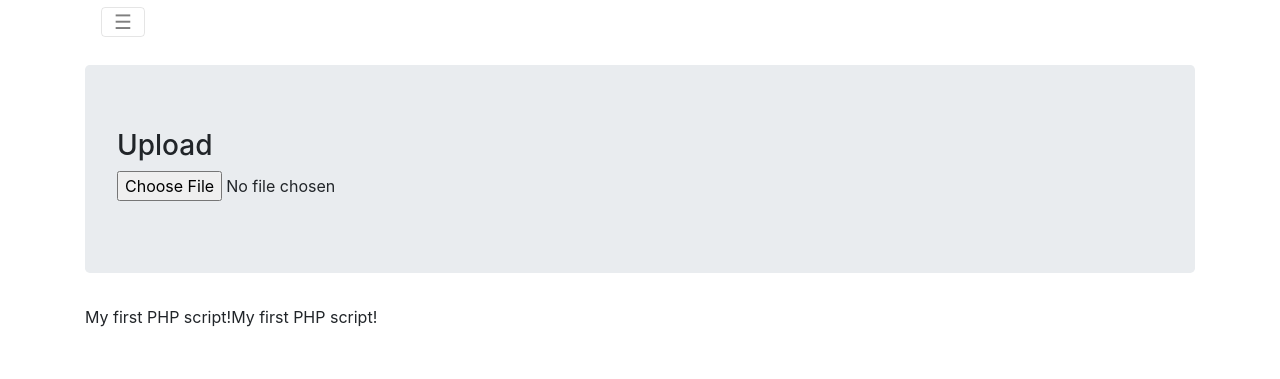
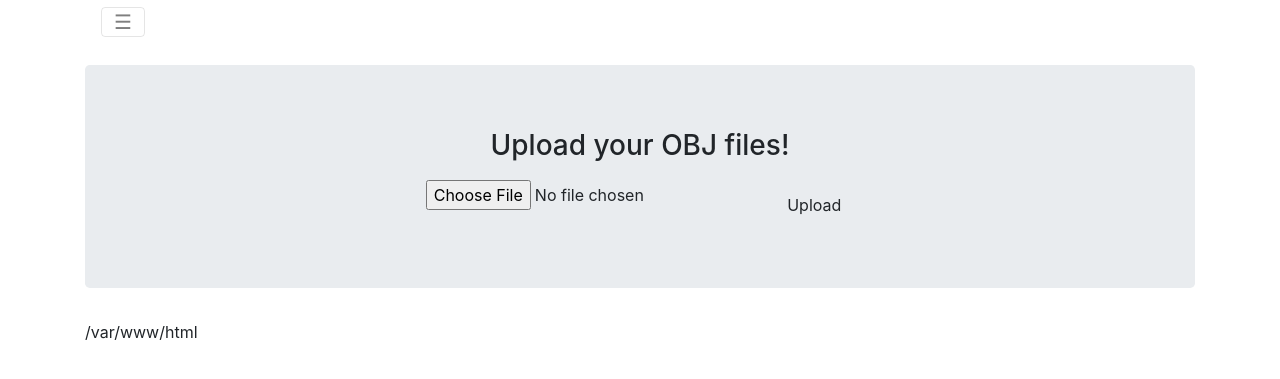
Before and after one commit to andreykaipov/Geom-SE, a PHP site: page / in a window 1280 px wide. Shown: the part 21-400 px from the top of the page. Run offline with PHP 8.4, Linux system fonts and the light colour scheme; some libraries are stand-ins or nearby versions.

Commit message:
Add PHP script to upload files.

```diff
--- a/index.php
+++ b/index.php
@@ -36,6 +36,9 @@
                         <a class="nav-link" href="#">Browse</a>
                     </li>
                     <li class="nav-item">
+                        <a class="nav-link" href="obj_viewer">OBJ Viewer</a>
+                    </li>
+                    <li class="nav-item">
                         <a class="nav-link" href="#">About</a>
                     </li>
                 </ul>
@@ -44,20 +47,23 @@
 
         <!-- Main component for a primary marketing message or call to action -->
         <div class="jumbotron">
-        <h3>Upload</h3>
-        <label id="i-file" class="file">
-          <input type="file" id="file">
+            <h3>Upload your OBJ files!</h3>
+            <form action="upload.php" method="post" enctype="multipart/form-data" id="upload">
+                <label class="file">
+                    <input type="file" name="fileToUpload" id="fileToUpload">
                     <span class="file-custom"></span>
                 </label>
+
+                <input style="margin-top: 15px;" class="btn btn-primary-outline" type="submit" value="Upload" name="submit">
+            </form>
         </div>
 
+
+    </form>
     <?php
-        include 'ChromePhp.php';
-        ChromePhp::log('Hello console!');
-        ChromePhp::log($_SERVER);
-        ChromePhp::warn('something went wrong!');
-        echo "My first PHP script!";
-        print "My first PHP script!";
+
+    // current directory
+    echo getcwd() . "\n";
     ?>
 
 </div> <!-- /container -->
@@ -69,6 +75,16 @@
 <script src="https://ajax.googleapis.com/ajax/libs/jquery/2.1.4/jquery.min.js"></script>
 <script src="https://maxcdn.bootstrapcdn.com/bootstrap/4.0.0-alpha.2/js/bootstrap.min.js" integrity="sha256-GMscmjNs6MbZvXG2HRjP3MpdOGmXv078SRgH7M723Mc= sha512-1wnhBRtA+POGVA0yREk2RlDbJEdkNvMuRBGjT1FCI5wXmpiQHZWDIB8MpANBWM/GKSPDgCA/7HTrAIFgv70/Jw==" crossorigin="anonymous"></script>
 
-    <script src="upload.js"></script>
+
+    <script>
+        var fileName;
+        $('input[type="file"]').change(function(e){
+            fileName = e.target.files[0].name;
+        });
+        $('#upload').on('change', function () {
+            document.styleSheets[0].addRule('label .file-custom:after', 'content: "' + fileName + '";');
+        });
+    </script>
+
 </body>
 </html>
--- a/navbar.css
+++ b/navbar.css
@@ -6,3 +6,11 @@ body {
 .navbar {
   margin-bottom: 20px;
 }
+
+.jumbotron {
+    text-align: center;
+}
+
+.jumbotron .file {
+    text-align: left;
+}
--- a/obj_viewer/index.html
+++ b/obj_viewer/index.html
@@ -8,7 +8,7 @@
     <meta name="description" content="">
     <meta name="author" content="">
 
-    <title>.obj Viewer</title>
+    <title>OBJ Viewer</title>
 
     <!-- jQuery UI CSS -->
     <!-- <link rel="stylesheet" type="text/css" href="https://code.jquery.com/ui/1.10.4/themes/pepper-grinder/jquery-ui.css"> -->
--- a/upload.js
+++ /dev/null
@@ -1,3 +0,0 @@
-document.getElementById("i-file").addEventListener("change", function() {
-	alert('hello');
-});
```
Also changed, not shown: upload.php (added, +37 -0 lines), version.php (line endings or trailing spaces). Lines whose indentation alone changed are shown as unchanged.
